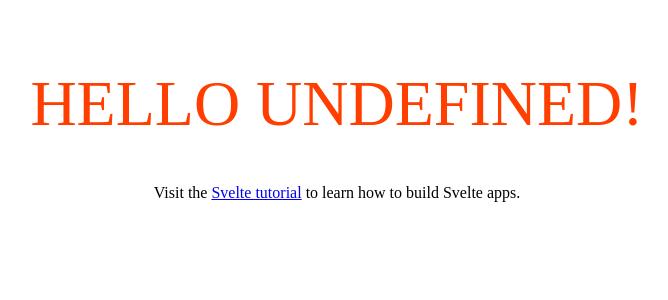
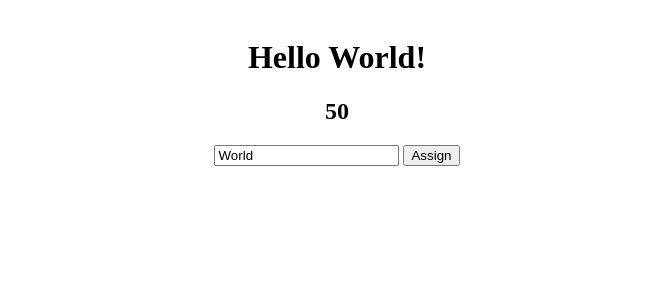
Before and after one commit to mnxmnz/Svelte-Practice, a Svelte app: page / in a window 1280 px wide. Shown: the top 300 px of the page, without its empty margins (303-971 px from the left). Built offline with nearby package versions, Linux system fonts and the light colour scheme.

Commit message:
Lecture 1. 선언적 렌더링

```diff
--- a/src/App.svelte
+++ /dev/null
@@ -1,30 +0,0 @@
-<script>
-	export let name;
-</script>
-
-<main>
-	<h1>Hello {name}!</h1>
-	<p>Visit the <a href="https://svelte.dev/tutorial">Svelte tutorial</a> to learn how to build Svelte apps.</p>
-</main>
-
-<style>
-	main {
-		text-align: center;
-		padding: 1em;
-		max-width: 240px;
-		margin: 0 auto;
-	}
-
-	h1 {
-		color: #ff3e00;
-		text-transform: uppercase;
-		font-size: 4em;
-		font-weight: 100;
-	}
-
-	@media (min-width: 640px) {
-		main {
-			max-width: none;
-		}
-	}
-</style>
--- /dev/null
+++ b/src/First.svelte
@@ -0,0 +1,35 @@
+<script>
+	let name = 'World';
+	let age = 50;
+
+	function assign() {
+		name = 'Developer';
+		age = 30;
+	}
+</script>
+
+<main>
+	<h1>Hello {name}!</h1>
+	<h2 class={age < 40 ? 'active' : ''}>{age}</h2>
+	<input type="text" bind:value={name}/>
+	<button on:click={assign}>Assign</button>
+</main>
+
+<style>
+	main {
+		text-align: center;
+		padding: 10px;
+		max-width: 500px;
+		margin: 0 auto;
+	}
+
+	.active {
+		color: blue;
+	}
+
+	@media (min-width: 640px) {
+		main {
+			max-width: none;
+		}
+	}
+</style>
--- a/src/main.js
+++ b/src/main.js
@@ -1,4 +1,4 @@
-import App from './App.svelte';
+import App from './First.svelte';
 
 const app = new App({
   target: document.body,
```
